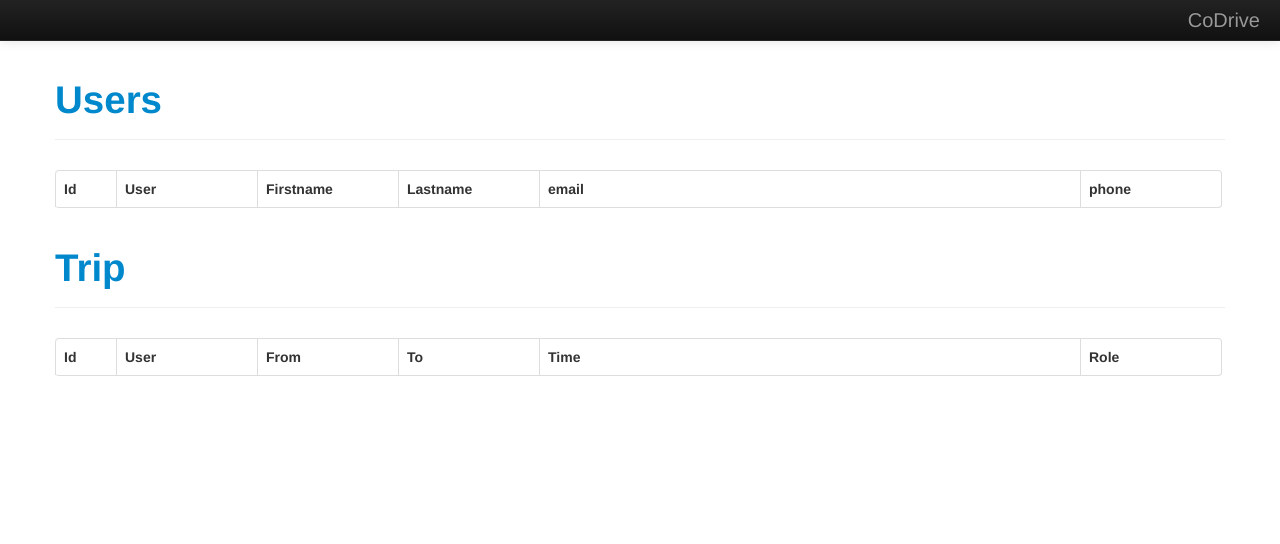
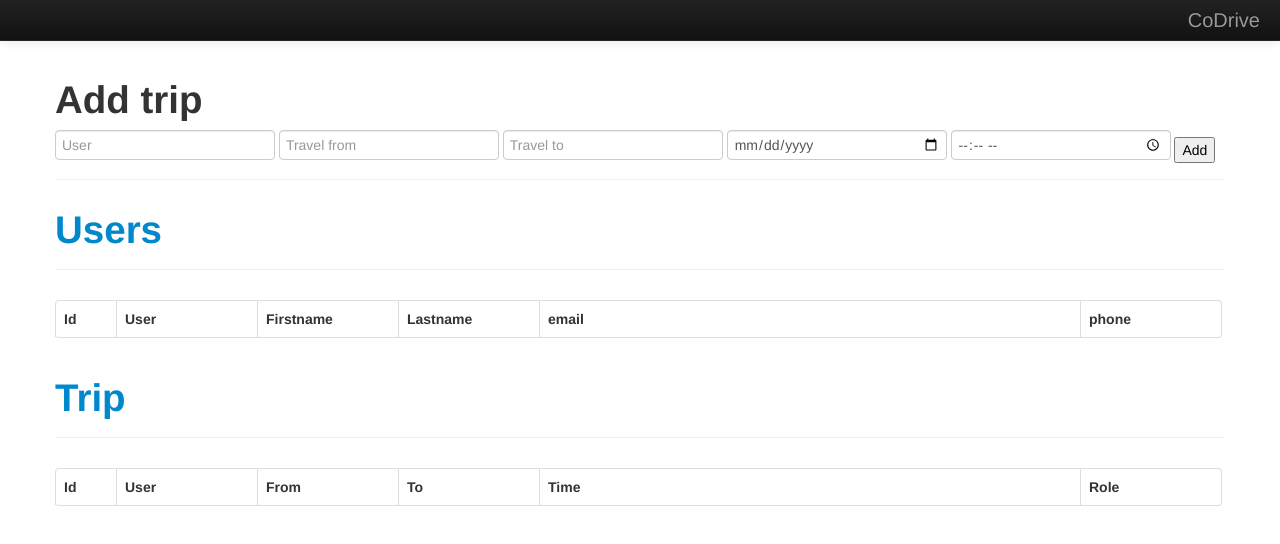
Before and after one commit to ingvildodegard/CoDrive, a website: page client/index.html in a window 1280 px wide. Drawn offline with Linux system fonts and the light colour scheme; no server answers.

Commit message:
Able to delete from rest service tool

```diff
--- a/client/index.html
+++ b/client/index.html
@@ -20,10 +20,20 @@
           </div>
         </div>
       </div>
-
-
-
-
+      <div class="container" ng-controller="AddTripController">
+        <div class="page-header">
+        <h1>Add trip</h1>
+      <div class="row">
+        <div class="span16">
+    				<input type="text" name="user" placeholder="User"/>
+    				<input type="text" name="from" placeholder="Travel from"/>
+    				<input type="text" name="to" placeholder="Travel to"/>
+    				<input type="date" name="start" placeholder="Date"/>
+    				<input type="time" name="time" placeholder="Time"/>
+    				<input type="submit" name="add" value="Add"/>
+        </div>
+      </div>
+      </div>
       <div class="page-header">
         <h1><a href='/user/all'>Users</a></h1>
       </div>
@@ -80,6 +90,7 @@
                 <td class="span2" ng-bind="trip.to"></td>
                 <td class="span7" ng-bind="trip.start"></td>
                 <td class="span2" ng-bind="trip.role"></td>
+                <td class="span2"> <input type="submit" name="add" value="Delete"/> </td>
               </tr>
             </tbody>
           </table>
--- a/client/scripts/controllers/trips.js
+++ b/client/scripts/controllers/trips.js
@@ -1,10 +1,24 @@
+function AddTripController($scope){
+/*	$.post('/trip/addtrip', $("data").serialize(),function(data){
+  //data contains the JSON object
+  //textStatus contains the status: success, error, etc
+	}, "json");*/
+};
+/*
+function DeleteTripController($scope){
+ $scope.submit = function() {
+ 	alert(this);
+      };
+};*/
+
 function TripController($scope){
+	$scope.date = new Date();
 	$scope.trips = [];
-
 	$.getJSON('/trip/all', function(data){
 	     $.each(data, function(){
 	        $scope.trips.push(this);
             $scope.$apply();
 	     });
 	});
+
 };
```
Also changed, not shown: server/routes/trip.js (+11 -1 lines).
